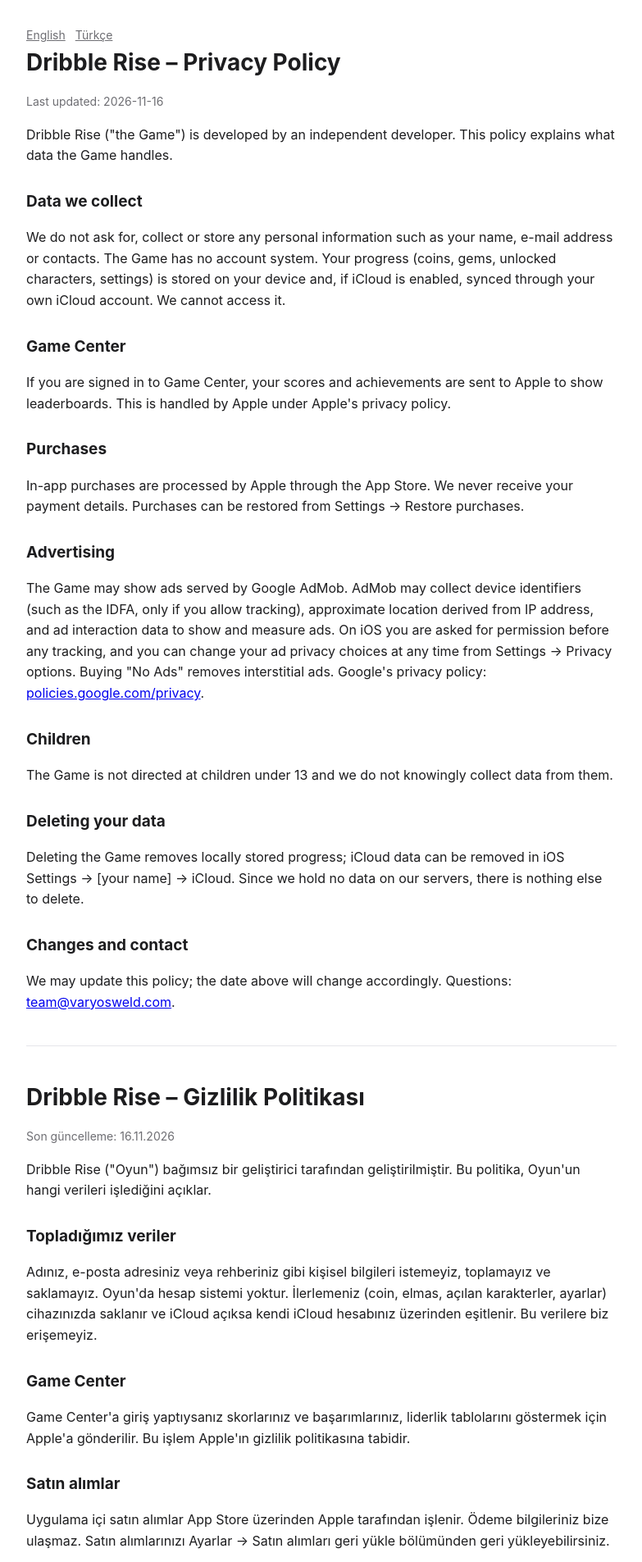
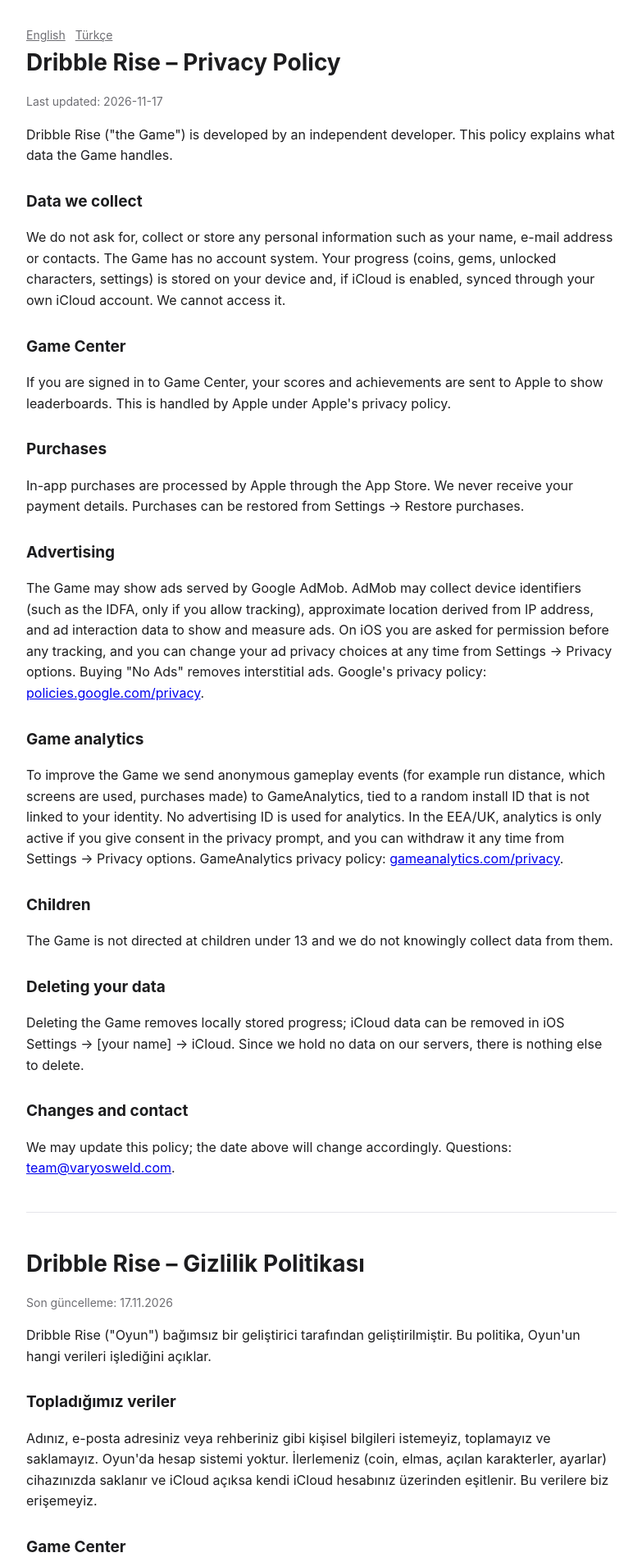
Before and after one commit to 265czjgdkm-design/varyosweld-landing, a plain HTML site: page dribble-rise/privacy/index.html in a window 1280 px wide. Shown: the top 1905 px of the page at 82% size, without its empty margins (248-1031 px from the left). Drawn offline with Linux system fonts and the light colour scheme.

Commit message:
Dribble Rise privacy: GameAnalytics section
Co-Authored-By: Claude Opus 5.5 <noreply@anthropic.com>

```diff
--- a/dribble-rise/privacy/index.html
+++ b/dribble-rise/privacy/index.html
@@ -20,7 +20,7 @@
 
 <section id="en">
 <h1>Dribble Rise – Privacy Policy</h1>
-<p class="muted">Last updated: 2026-11-16</p>
+<p class="muted">Last updated: 2026-11-17</p>
 <p>Dribble Rise ("the Game") is developed by an independent developer. This policy explains what data the Game handles.</p>
 <h2>Data we collect</h2>
 <p>We do not ask for, collect or store any personal information such as your name, e-mail address or contacts. The Game has no account system. Your progress (coins, gems, unlocked characters, settings) is stored on your device and, if iCloud is enabled, synced through your own iCloud account. We cannot access it.</p>
@@ -30,6 +30,8 @@
 <p>In-app purchases are processed by Apple through the App Store. We never receive your payment details. Purchases can be restored from Settings → Restore purchases.</p>
 <h2>Advertising</h2>
 <p>The Game may show ads served by Google AdMob. AdMob may collect device identifiers (such as the IDFA, only if you allow tracking), approximate location derived from IP address, and ad interaction data to show and measure ads. On iOS you are asked for permission before any tracking, and you can change your ad privacy choices at any time from Settings → Privacy options. Buying "No Ads" removes interstitial ads. Google's privacy policy: <a href="https://policies.google.com/privacy">policies.google.com/privacy</a>.</p>
+<h2>Game analytics</h2>
+<p>To improve the Game we send anonymous gameplay events (for example run distance, which screens are used, purchases made) to GameAnalytics, tied to a random install ID that is not linked to your identity. No advertising ID is used for analytics. In the EEA/UK, analytics is only active if you give consent in the privacy prompt, and you can withdraw it any time from Settings → Privacy options. GameAnalytics privacy policy: <a href="https://gameanalytics.com/privacy">gameanalytics.com/privacy</a>.</p>
 <h2>Children</h2>
 <p>The Game is not directed at children under 13 and we do not knowingly collect data from them.</p>
 <h2>Deleting your data</h2>
@@ -42,7 +44,7 @@
 
 <section id="tr">
 <h1>Dribble Rise – Gizlilik Politikası</h1>
-<p class="muted">Son güncelleme: 16.11.2026</p>
+<p class="muted">Son güncelleme: 17.11.2026</p>
 <p>Dribble Rise ("Oyun") bağımsız bir geliştirici tarafından geliştirilmiştir. Bu politika, Oyun'un hangi verileri işlediğini açıklar.</p>
 <h2>Topladığımız veriler</h2>
 <p>Adınız, e-posta adresiniz veya rehberiniz gibi kişisel bilgileri istemeyiz, toplamayız ve saklamayız. Oyun'da hesap sistemi yoktur. İlerlemeniz (coin, elmas, açılan karakterler, ayarlar) cihazınızda saklanır ve iCloud açıksa kendi iCloud hesabınız üzerinden eşitlenir. Bu verilere biz erişemeyiz.</p>
@@ -52,6 +54,8 @@
 <p>Uygulama içi satın alımlar App Store üzerinden Apple tarafından işlenir. Ödeme bilgileriniz bize ulaşmaz. Satın alımlarınızı Ayarlar → Satın alımları geri yükle bölümünden geri yükleyebilirsiniz.</p>
 <h2>Reklamlar</h2>
 <p>Oyun, Google AdMob tarafından sunulan reklamlar gösterebilir. AdMob, reklamları göstermek ve ölçmek için cihaz tanımlayıcılarını (IDFA, yalnızca izlemeye izin verirseniz), IP adresinden türetilen yaklaşık konumu ve reklam etkileşim verilerini toplayabilir. iOS'ta herhangi bir izlemeden önce izniniz istenir. Reklam gizliliği tercihlerinizi istediğiniz zaman Ayarlar → Gizlilik seçenekleri bölümünden değiştirebilirsiniz. "Reklamsız" satın alımı geçiş reklamlarını kaldırır. Google gizlilik politikası: <a href="https://policies.google.com/privacy">policies.google.com/privacy</a>.</p>
+<h2>Oyun analitiği</h2>
+<p>Oyun'u geliştirmek için anonim oyun olaylarını (örneğin koşu mesafesi, kullanılan ekranlar, yapılan satın alımlar) kimliğinizle ilişkilendirilmeyen rastgele bir kurulum kimliğiyle GameAnalytics'e göndeririz. Analitik için reklam kimliği kullanılmaz. AB/BK'da analitik yalnızca gizlilik ekranında izin verirseniz çalışır; izninizi istediğiniz zaman Ayarlar → Gizlilik seçenekleri bölümünden geri alabilirsiniz. GameAnalytics gizlilik politikası: <a href="https://gameanalytics.com/privacy">gameanalytics.com/privacy</a>.</p>
 <h2>Çocuklar</h2>
 <p>Oyun 13 yaş altı çocuklara yönelik değildir ve bilerek onlardan veri toplamayız.</p>
 <h2>Verilerinizin silinmesi</h2>
```
